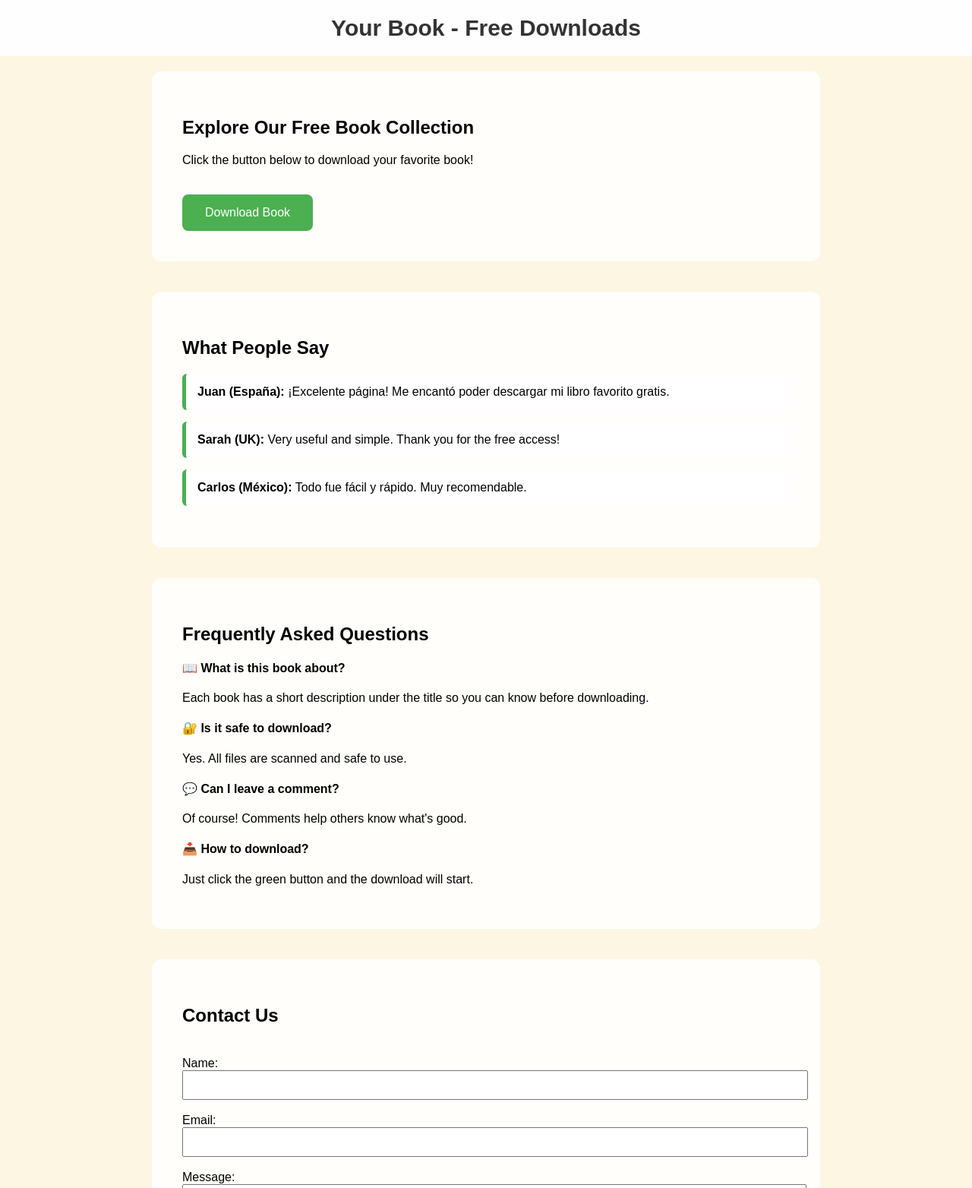
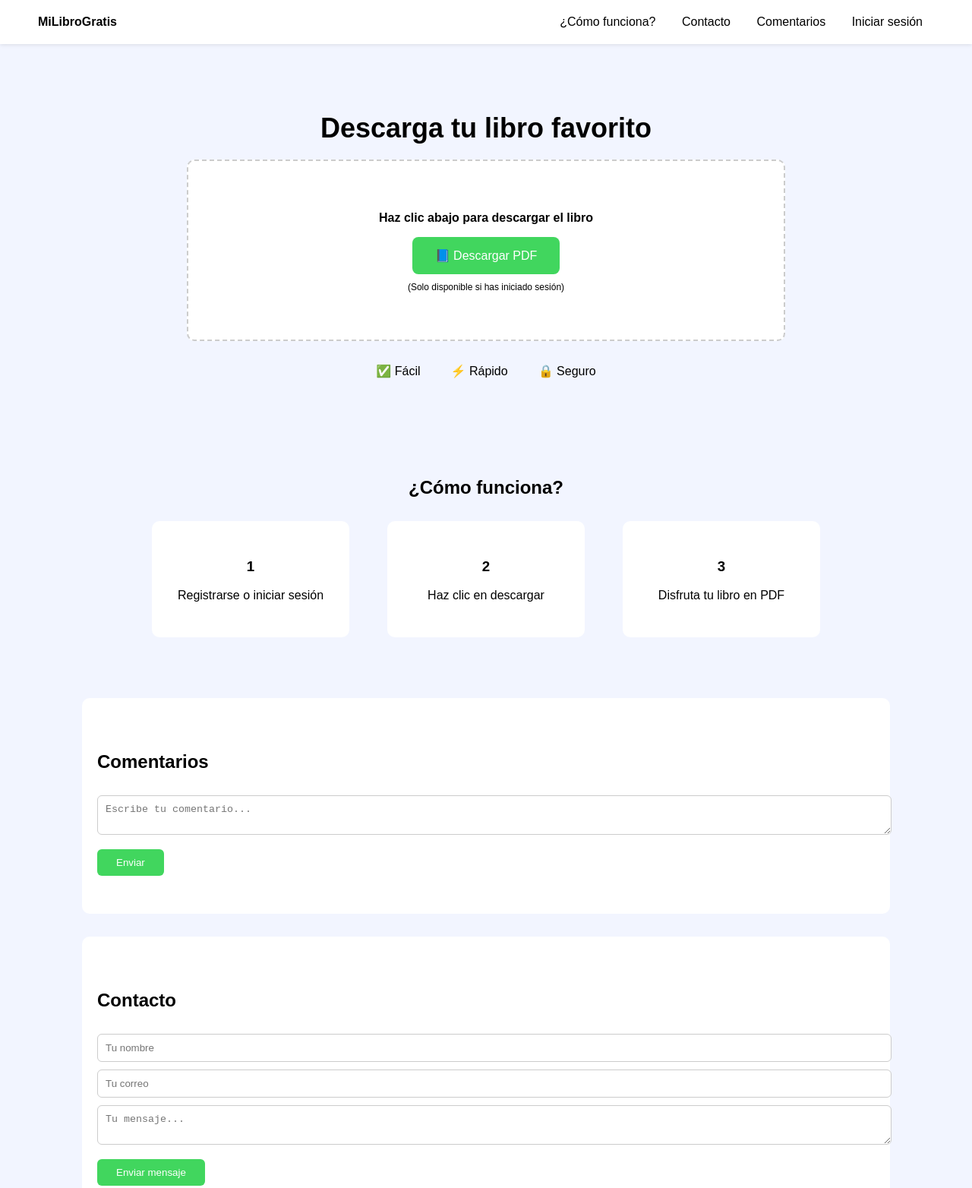
Before and after one commit to libro-descarga/your-book, a plain HTML site: page index.html in a window 1280 px wide. Shown: the top 1564 px of the page at 76% size. Drawn offline with Linux system fonts and the light colour scheme.

Commit message:
Add files via upload

```diff
--- a/index.html
+++ b/index.html
@@ -1,157 +1,183 @@
 <!DOCTYPE html>
-<html lang="en">
+<html lang="es">
 <head>
-  <meta charset="UTF-8">
-  <title>Your Book - Free Book Download</title>
+  <meta charset="UTF-8" />
+  <meta name="viewport" content="width=device-width, initial-scale=1.0"/>
+  <title>Descarga tu Libro</title>
   <style>
     body {
       margin: 0;
       font-family: Arial, sans-serif;
-      background-color: #fdf6e3; /* crema claro */
-      background-image: url('foto libro');
-      background-size: cover;
-      background-repeat: no-repeat;
-      background-position: center top;
+      background-color: #f2f5ff;
+      color: #000;
     }
 
     header {
-      background-color: rgba(255, 255, 255, 0.95);
-      padding: 20px;
-      text-align: center;
-      font-size: 30px;
-      font-weight: bold;
-      color: #333;
+      background: white;
+      padding: 20px 50px;
+      display: flex;
+      justify-content: space-between;
+      align-items: center;
+      box-shadow: 0 1px 5px rgba(0,0,0,0.1);
     }
 
-    .section {
-      padding: 40px;
-      background-color: rgba(255, 255, 255, 0.85);
-      margin: 20px auto;
-      max-width: 800px;
-      border-radius: 12px;
+    header nav a {
+      margin: 0 15px;
+      text-decoration: none;
+      color: #000;
     }
 
-    .download-button {
-      background-color: #4CAF50;
+    .hero {
+      text-align: center;
+      padding: 60px 20px;
+    }
+
+    .hero h1 {
+      font-size: 36px;
+      margin-bottom: 20px;
+    }
+
+    .download-box {
+      background: white;
+      width: 60%;
+      margin: auto;
+      border: 2px dashed #ccc;
+      padding: 50px 20px;
+      border-radius: 10px;
+    }
+
+    .download-box button {
+      background-color: #41d65e;
       color: white;
-      border: none;
       padding: 15px 30px;
       font-size: 16px;
+      border: none;
+      border-radius: 8px;
       cursor: pointer;
-      border-radius: 8px;
-      margin-top: 20px;
     }
 
-    .comments {
-      margin-top: 40px;
+    .features {
+      display: flex;
+      justify-content: center;
+      gap: 40px;
+      margin-top: 30px;
     }
 
-    .comment {
-      background-color: #fff;
-      border-left: 5px solid #4CAF50;
-      padding: 15px;
-      margin-bottom: 15px;
+    .feature {
+      text-align: center;
+    }
+
+    .steps {
+      text-align: center;
+      padding: 50px 20px;
+    }
+
+    .step-grid {
+      display: flex;
+      justify-content: center;
+      gap: 50px;
+      margin-top: 30px;
+    }
+
+    .step {
+      background: white;
+      padding: 30px;
+      border-radius: 10px;
+      width: 200px;
+    }
+
+    .contact, .comments {
+      padding: 50px 20px;
+      background: white;
+      margin: 30px auto;
+      width: 80%;
+      border-radius: 10px;
+    }
+
+    input, textarea {
+      width: 100%;
+      padding: 10px;
+      margin-top: 10px;
+      border: 1px solid #ccc;
       border-radius: 6px;
     }
 
-    .faq, form {
-      margin-top: 40px;
-    }
-
-    footer {
-      background-color: #222;
+    .submit-btn {
+      margin-top: 15px;
+      background-color: #41d65e;
       color: white;
-      padding: 40px;
-      text-align: center;
-    }
-
-    footer p {
-      margin: 10px 0;
-    }
-
-    footer .small {
-      font-size: 14px;
-      color: #ccc;
+      padding: 10px 25px;
+      border: none;
+      border-radius: 6px;
+      cursor: pointer;
     }
   </style>
 </head>
 <body>
 
   <header>
-  Your Book - Free Downloads
+    <div><strong>MiLibroGratis</strong></div>
+    <nav>
+      <a href="#como">¿Cómo funciona?</a>
+      <a href="#contacto">Contacto</a>
+      <a href="#comentarios">Comentarios</a>
+      <a href="#">Iniciar sesión</a>
+    </nav>
   </header>
 
-<div class="section">
-  <h2>Explore Our Free Book Collection</h2>
-  <p>Click the button below to download your favorite book!</p>
-  <button class="download-button" onclick="alert('Download started!')">Download Book</button>
+  <section class="hero">
+    <h1>Descarga tu libro favorito</h1>
+    <div class="download-box">
+      <p><strong>Haz clic abajo para descargar el libro</strong></p>
+      <button onclick="descargarLibro()">📘 Descargar PDF</button>
+      <p style="margin-top:10px; font-size: 12px;">(Solo disponible si has iniciado sesión)</p>
     </div>
 
-<div class="section comments">
-  <h2>What People Say</h2>
+    <div class="features">
+      <div class="feature">✅ Fácil</div>
+      <div class="feature">⚡ Rápido</div>
+      <div class="feature">🔒 Seguro</div>
+    </div>
+  </section>
 
-  <div class="comment">
-    <strong>Juan (España):</strong> ¡Excelente página! Me encantó poder descargar mi libro favorito gratis.
+  <section class="steps" id="como">
+    <h2>¿Cómo funciona?</h2>
+    <div class="step-grid">
+      <div class="step">
+        <h3>1</h3>
+        <p>Registrarse o iniciar sesión</p>
       </div>
-
-  <div class="comment">
-    <strong>Sarah (UK):</strong> Very useful and simple. Thank you for the free access!
+      <div class="step">
+        <h3>2</h3>
+        <p>Haz clic en descargar</p>
       </div>
-
-  <div class="comment">
-    <strong>Carlos (México):</strong> Todo fue fácil y rápido. Muy recomendable.
+      <div class="step">
+        <h3>3</h3>
+        <p>Disfruta tu libro en PDF</p>
       </div>
     </div>
+  </section>
 
-<div class="section faq">
-  <h2>Frequently Asked Questions</h2>
+  <section class="comments" id="comentarios">
+    <h2>Comentarios</h2>
+    <textarea placeholder="Escribe tu comentario..."></textarea>
+    <button class="submit-btn">Enviar</button>
+  </section>
 
-  <h4>📖 What is this book about?</h4>
-  <p>Each book has a short description under the title so you can know before downloading.</p>
-
-  <h4>🔐 Is it safe to download?</h4>
-  <p>Yes. All files are scanned and safe to use.</p>
-
-  <h4>💬 Can I leave a comment?</h4>
-  <p>Of course! Comments help others know what's good.</p>
-
-  <h4>📥 How to download?</h4>
-  <p>Just click the green button and the download will start.</p>
-</div>
-
-<div class="section faq">
-  <h2>Contact Us</h2>
-  <form id="contactForm">
-    <label>Name:</label><br>
-    <input type="text" name="name" required style="width: 100%; padding: 10px;"><br><br>
-
-    <label>Email:</label><br>
-    <input type="email" name="email" required style="width: 100%; padding: 10px;"><br><br>
-
-    <label>Message:</label><br>
-    <textarea name="message" required style="width: 100%; height: 100px; padding: 10px;"></textarea><br><br>
-
-    <button type="submit" class="download-button">Send Message</button>
-  </form>
-
-  <p id="confirmation" style="color: green; font-weight: bold; display: none; margin-top: 20px;">
-    ✅ Message sent successfully!
-  </p>
-</div>
-
-<footer>
-  <p>📧 contact@yourbook.com | 💬 Live Chat Available</p>
-  <p>💰 Price: <strong style="color: lightgreen;">Gratis</strong></p>
-  <p class="small">© 2025 Your Book. All rights reserved.</p>
-</footer>
+  <section class="contact" id="contacto">
+    <h2>Contacto</h2>
+    <input type="text" placeholder="Tu nombre">
+    <input type="email" placeholder="Tu correo">
+    <textarea placeholder="Tu mensaje..."></textarea>
+    <button class="submit-btn">Enviar mensaje</button>
+  </section>
 
   <script>
-  // Confirmación de mensaje enviado
-  document.getElementById("contactForm").addEventListener("submit", function(event) {
-    event.preventDefault();
-    document.getElementById("confirmation").style.display = "block";
-    this.reset();
-  });
+    function descargarLibro() {
+      alert("Debes iniciar sesión para descargar el libro.");
+      // Aquí iría la lógica para verificar el login y redirigir al PDF
+      // window.location.href = "libro.pdf";
+    }
   </script>
 
 </body>
```
Lines whose indentation alone changed are shown as unchanged.
